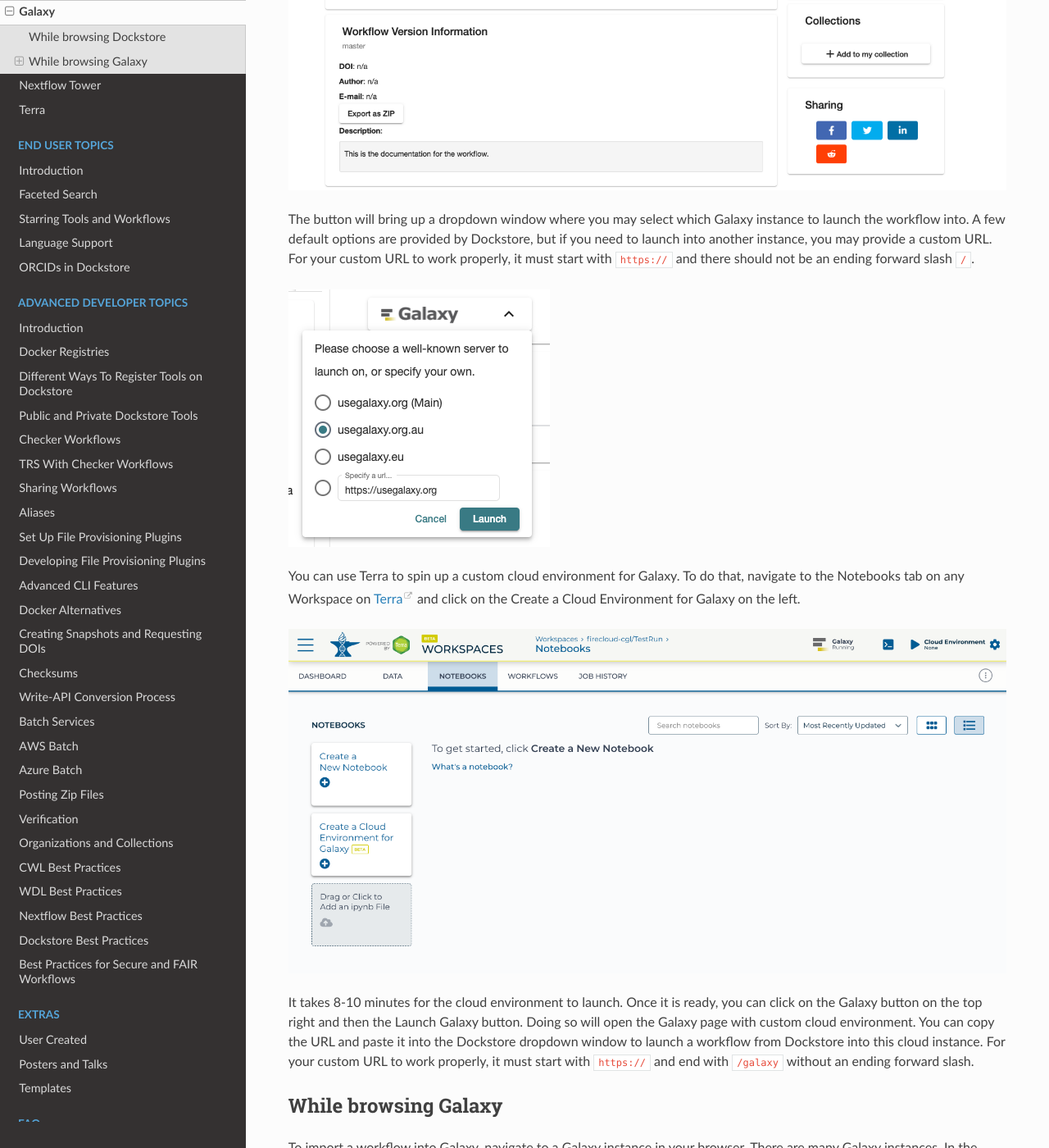
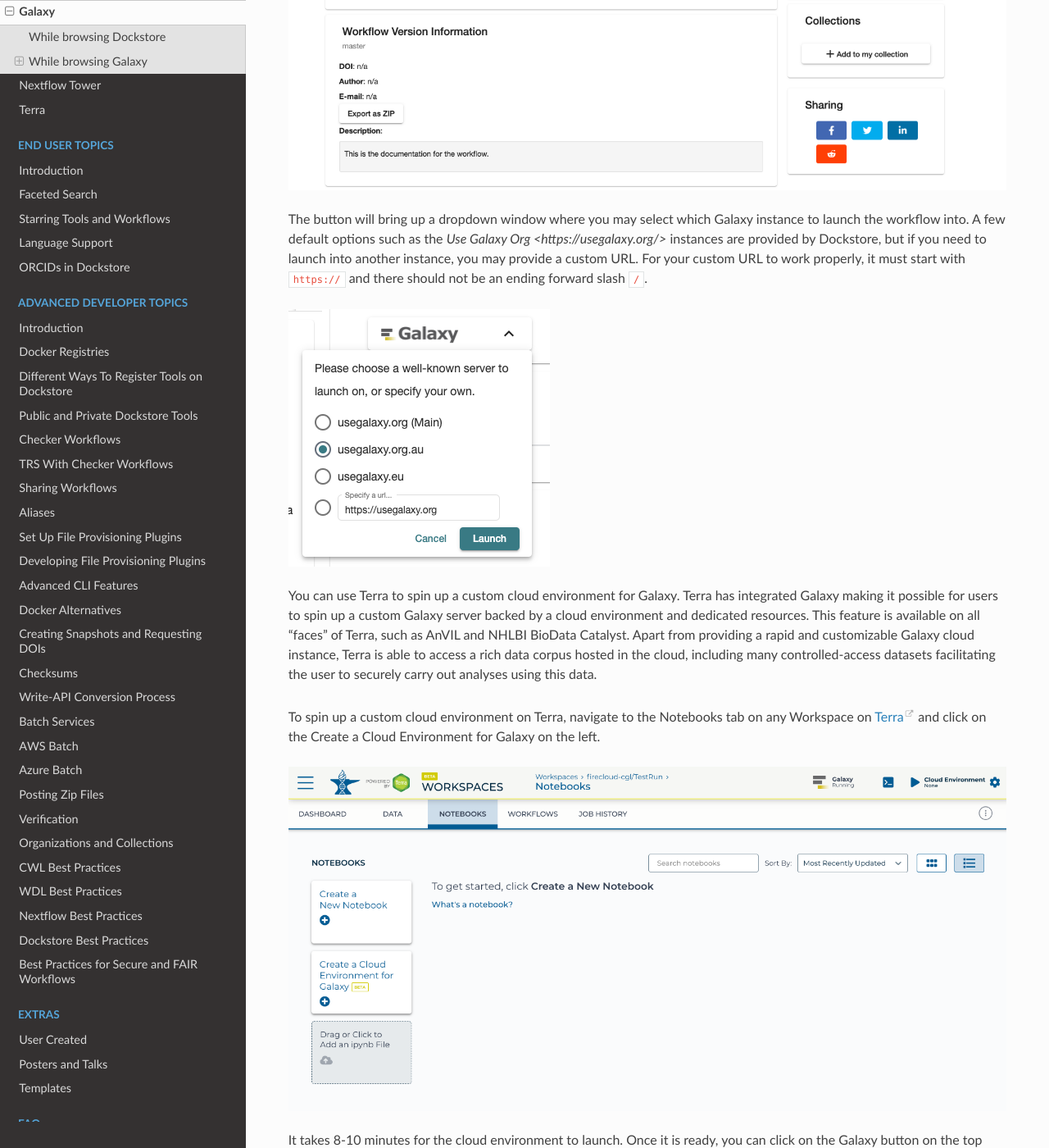
Before and after one commit to dockstore/dockstore-documentation, a Sphinx documentation site: the page built from docs/launch-with/galaxy-launch-with.rst, in a window 1280 px wide and 1400 px high, scrolled down 822 px. Shown: the whole window at 82% size. Built offline with Sphinx 7.4.7 and the Read the Docs theme 2.0.0, drawn with Linux system fonts in a browser that asks for light colours; some of the changed text lies outside the part shown.

Commit message:
Update galaxy-launch-with.rst
Added an intro for Terra and mentioned that Terra can also provide access to controlled datasets.

```diff
--- a/docs/launch-with/galaxy-launch-with.rst
+++ b/docs/launch-with/galaxy-launch-with.rst
@@ -16,18 +16,19 @@
 .. figure:: /assets/images/docs/galaxy/galaxy_workflow.png
    :alt: Galaxy workflow on Dockstore
 
-The button will bring up a dropdown window where you may select which Galaxy instance to launch the workflow into. A few default options are provided by Dockstore, but if you need to launch into another instance, you may provide a custom URL. For your custom URL to work properly,
-it must start with ``https://`` and there should not be an ending forward slash ``/``.
+The button will bring up a dropdown window where you may select which Galaxy instance to launch the workflow into. A few default options such as the `Use Galaxy Org <https://usegalaxy.org/>` instances are provided by Dockstore, but if you need to launch into another instance, you may provide a custom URL. For your custom URL to work properly, it must start with ``https://`` and there should not be an ending forward slash ``/``.
 
 .. figure:: /assets/images/docs/galaxy/launch_with_options.png
    :alt: Launch options for Galaxy
 
-You can use Terra to spin up a custom cloud environment for Galaxy. To do that, navigate to the Notebooks tab on any Workspace on `Terra <https://app.terra.bio/>`__ and click on the Create a Cloud Environment for Galaxy on the left.
+You can use Terra to spin up a custom cloud environment for Galaxy. Terra has integrated Galaxy making it possible for users to spin up a custom Galaxy server backed by a cloud environment and dedicated resources. This feature is available on all "faces" of Terra, such as AnVIL and NHLBI BioData Catalyst. Apart from providing a rapid and customizable Galaxy cloud instance, Terra is able to access a rich data corpus hosted in the cloud, including many controlled-access datasets facilitating the user to securely carry out analyses using this data.
+
+To spin up a custom cloud environment on Terra, navigate to the Notebooks tab on any Workspace on `Terra <https://app.terra.bio/>`__ and click on the Create a Cloud Environment for Galaxy on the left.
 
 .. figure:: /assets/images/docs/galaxy/create_galaxy_environment.png
    :alt: Create a Cloud Environment for Galaxy
 
-It takes 8-10 minutes for the cloud environment to launch. Once it is ready, you can click on the Galaxy button on the top right and then the Launch Galaxy button. Doing so will open the Galaxy page with custom cloud environment. You can copy the URL and paste it into the Dockstore dropdown window to launch a workflow from Dockstore into this cloud instance. For your custom URL to work properly, it must start with ``https://`` and end with ``/galaxy`` without an ending forward slash.
+It takes 8-10 minutes for the cloud environment to launch. Once it is ready, you can click on the Galaxy button on the top right and then the Launch Galaxy button. Doing so will open the Galaxy page with custom cloud environment. You can copy the URL and paste it into the Dockstore dropdown window to launch a workflow from Dockstore into this cloud instance. For your custom URL to work properly, it must start with ``https://`` and end with ``/galaxy`` without an ending forward slash ``/``.
 
 While browsing Galaxy
 =====================
```
